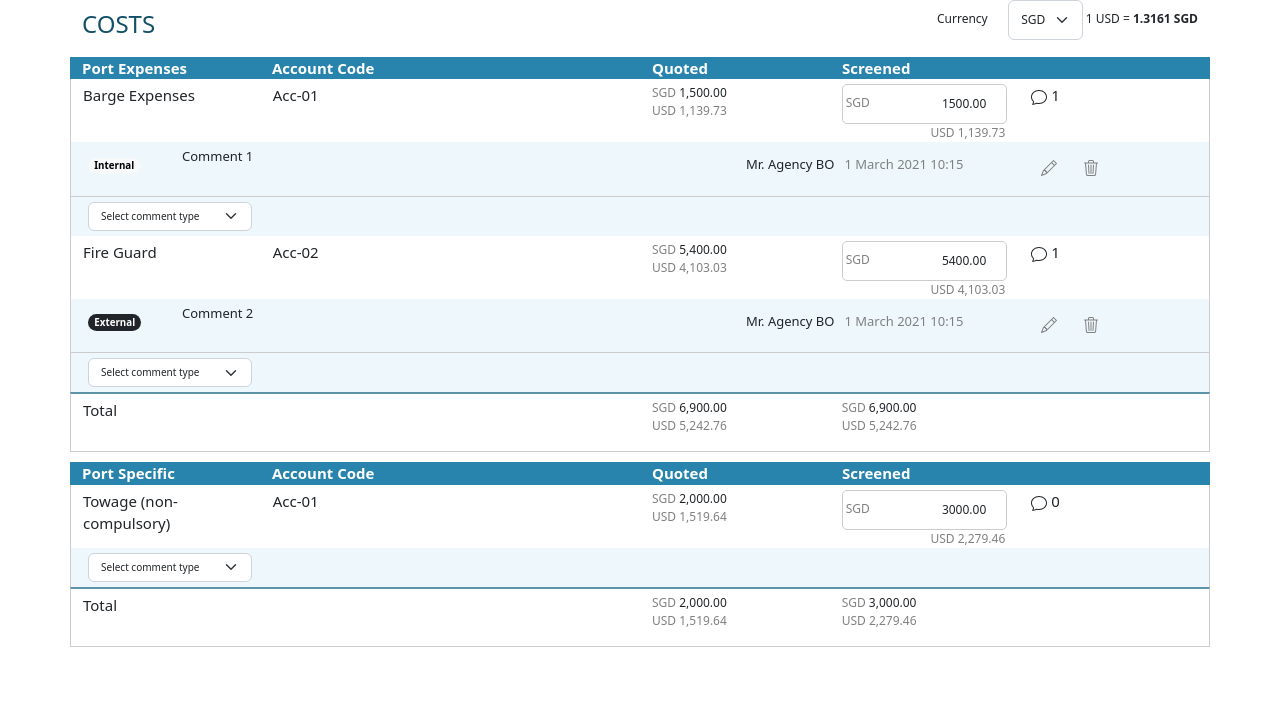
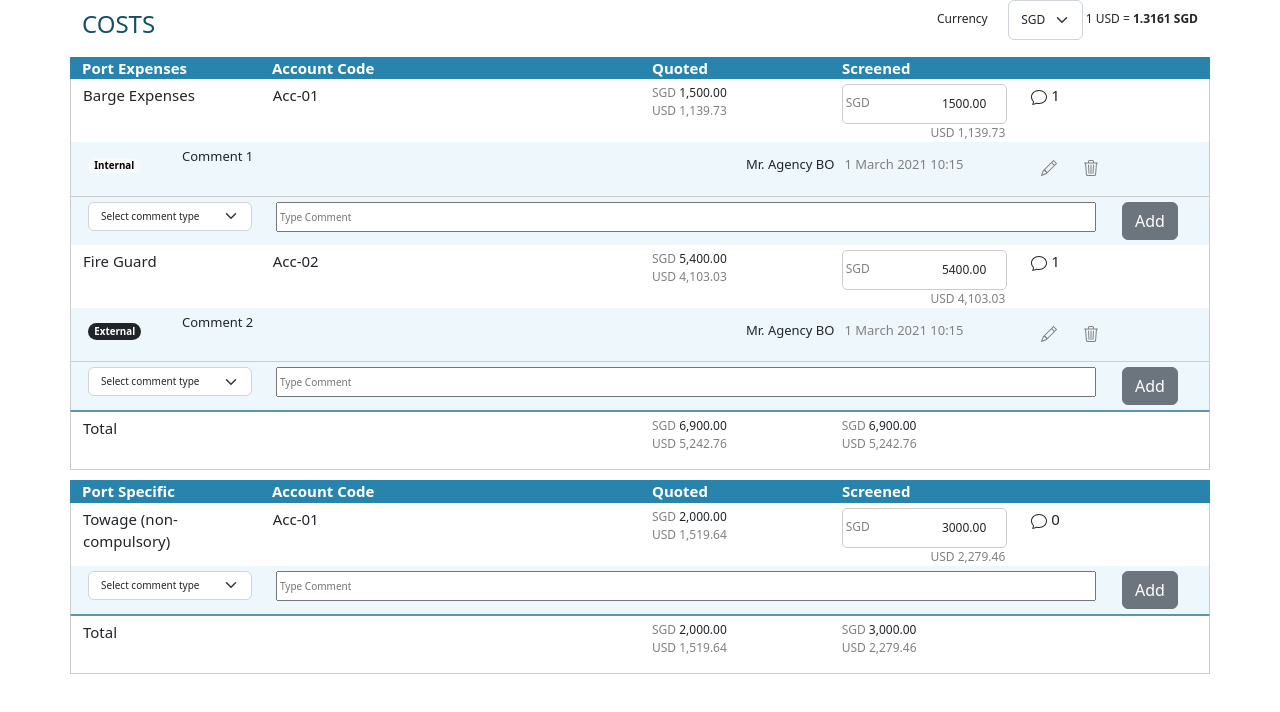
Before and after one commit to anishkumar92/voyage-cost, an Angular app: page / in a window 1280 px wide. Shown: the top 712 px of the page. Built offline with nearby package versions, Linux system fonts and the light colour scheme.

Commit message:
Add Comment section UI

```diff
--- a/src/app/cost/cost.component.html
+++ b/src/app/cost/cost.component.html
@@ -114,13 +114,21 @@
             </div>
             <div class="row comment-add">
               <div class="col-2">
-                <select class="form-select cmt-dropwdown" aria-label="commentType" placeholder="sel">
+                <select class="form-select cmt-dropwdown" aria-label="commentType">
                   <option value="" disabled selected hidden>Select comment type</option>
                   <option value="Internal">Internal</option>
                   <option value="External">External</option>
                 </select>
               </div>
+              <div class="col-9">
+                <input name="add-comment" class="comment-text" placeholder="Type Comment" id="" />
+
+              </div>
+              <div class="col">
+                <button type="button" class="btn btn-secondary">Add</button>
+              </div>
             </div>
+
           </ng-container>
 
           <div class="row card-content align-items-start total">
--- a/src/app/cost/cost.component.scss
+++ b/src/app/cost/cost.component.scss
@@ -26,7 +26,6 @@
      padding-top: 10px;
 
 }
-
 .samerow{
     text-align: end;
 
@@ -35,7 +34,6 @@
     font-size: 12px;
     font-weight:500 ;
 }
-
 
 .currency-wrap{
     position:relative;
@@ -83,7 +81,6 @@
     margin-bottom: 0px !important;
 }
 
-
 .comment-section{
     background: #edf7fc;
     border-left:0.1px solid #ccc;
@@ -113,3 +110,8 @@
     font-size: 10px;
     min-width: 150px;
 }
+
+.comment-text{
+    width: 820px;
+    height: 30px;
+}
--- a/src/app/cost/cost.component.ts
+++ b/src/app/cost/cost.component.ts
@@ -13,8 +13,6 @@ export class CostComponent implements OnInit {
   data: Cost[];
   exchangeApi: ExchangeRateAPI;
   dropdown: string[] = [];
-  screenedUSD = 1000.7870;
-  // costs:Cost[];
   sourceCurrency!: string;
   baseCurrency!: string;
   paymentCurrencies: PaymentCurrency[];
@@ -40,17 +38,11 @@ export class CostComponent implements OnInit {
   constructor(private route: ActivatedRoute, private fb: FormBuilder) {
     this.costApi = route.snapshot.data['costApi'];
     this.exchangeApi = route.snapshot.data['exchangeApi'];
-    // this.costs = this.costApi.costs;
     this.data = this.costApi.costs;
     this.sourceCurrency = this.costApi.daCurrency.currency;
     this.initialCurrency = this.costApi.daCurrency.currency;
     this.baseCurrency = this.costApi.baseCurrency.currency;
     this.paymentCurrencies = this.exchangeApi?.paymentCurrencies;
-    // this.selectedCurrency = this.paymentCurrencies?.find(v=> v.toCurrency === this.sourceCurrency)
-    console.log("exchangeApi", this.exchangeApi);
-    console.log("costApi", this.costApi);
-    console.log("dropdown", this.dropdown);
-
   }
 
   ngOnInit(): void {
@@ -61,7 +53,6 @@ export class CostComponent implements OnInit {
 
   getCurrencyList() {
     this.exchangeApi?.paymentCurrencies.forEach((v) => {
-      console.log(v.toCurrency);
       this.dropdown.push(v.toCurrency);
     });
   }
@@ -115,8 +106,6 @@ export class CostComponent implements OnInit {
   }
 
   getComments(comments: any[]) {
-    console.log("cmt", comments);
-
     return comments?.map(comments => this.fb.group({
       id: comments.daStage,
       daStage: comments.daStage,
@@ -131,8 +120,6 @@ export class CostComponent implements OnInit {
   }
 
   convertCurrency(amount: number, from: string, to: string, base = 2): number {
-
-
     let fromRate = this.paymentCurrencies?.find(v => v.toCurrency === from)?.exchangeRate;
     let toRate = this.paymentCurrencies?.find(v => v.toCurrency === to)?.exchangeRate;
     let toAmt: any = 0.00;
@@ -141,7 +128,6 @@ export class CostComponent implements OnInit {
       toAmt = ((toRate / fromRate) * amount).toFixed(base);;
     }
     return toAmt
-
   }
 
   onChange(e: any) {
@@ -161,7 +147,6 @@ export class CostComponent implements OnInit {
   }
 
   costItemFA(j: number): FormArray {
-    console.log("FA", this.costsFA.at(j).get('costItems'))
     return this.costsFA.at(j).get('costItems') as FormArray
   }
 
```
